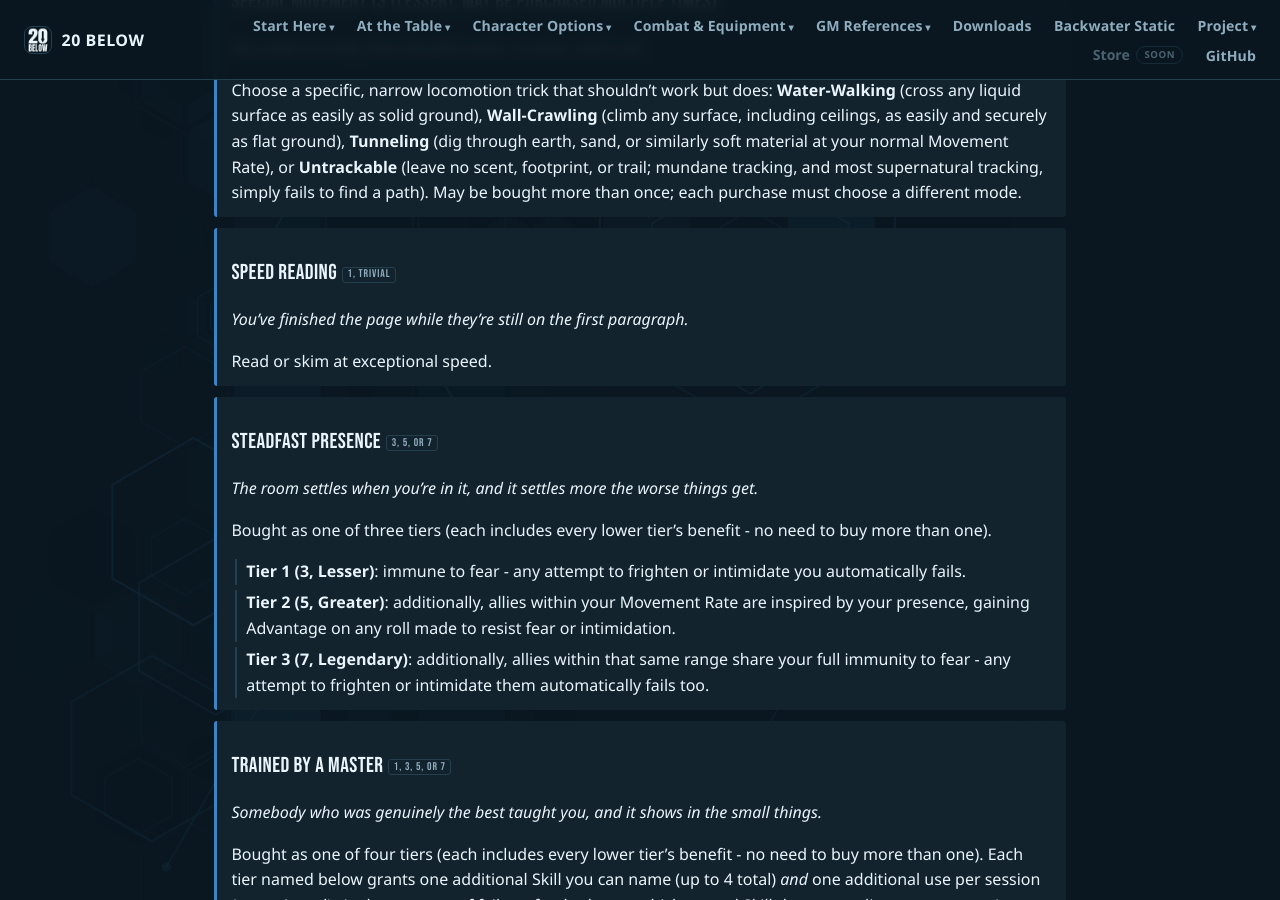
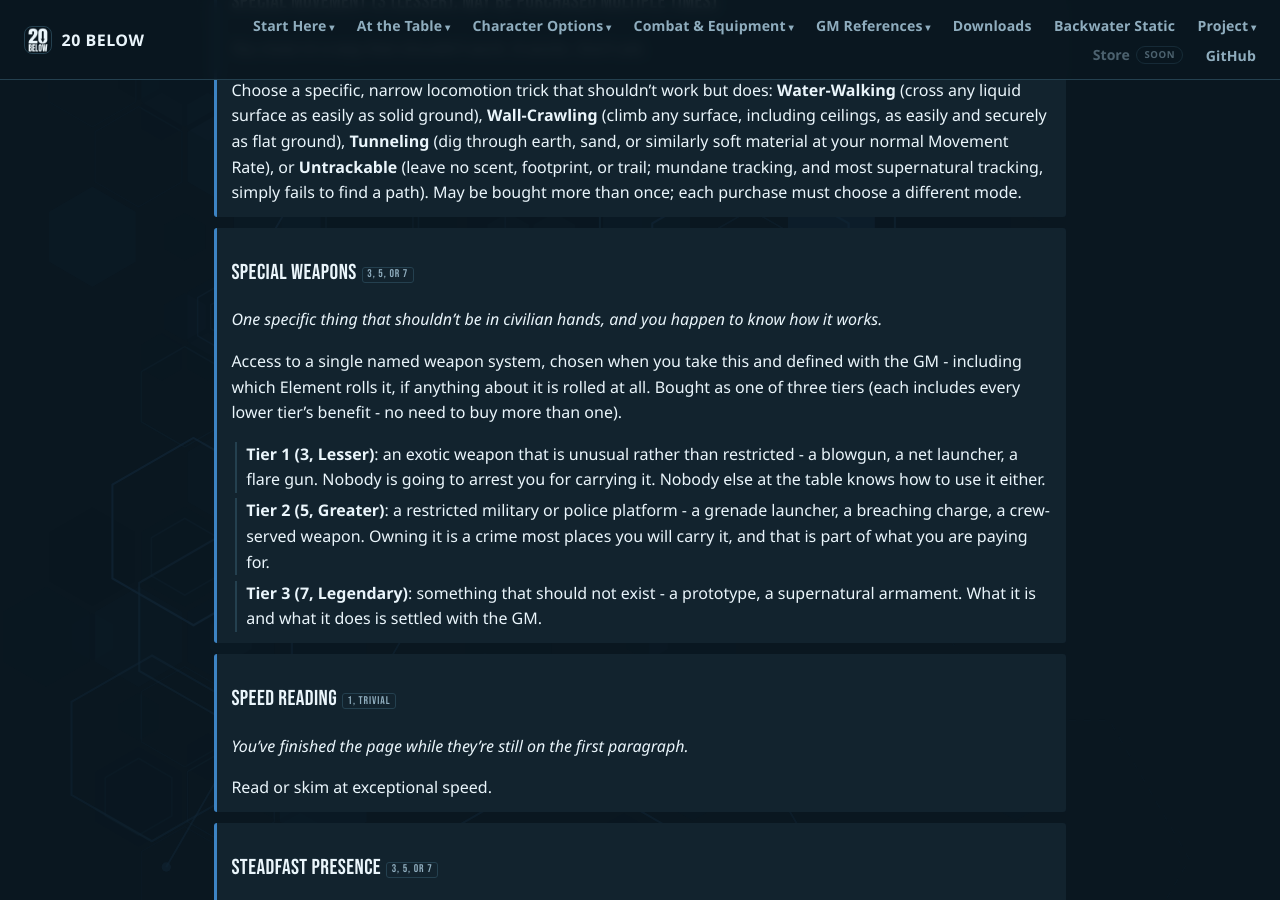
Before and after one commit to feralucce/20_Below, a Jekyll site: the page built from webbook/boons.md, in a window 1280 px wide and 900 px high, scrolled down 11205 px. Built offline with Jekyll 4.4.1, drawn with Linux system fonts in a browser that asks for light colours.

Commit message:
Special Weapons becomes a Boon
It never behaved like a Skill. No tier ladder, no Element of its own -
the only entry of eighty-eight without one - and defined per character
when it came up rather than trained. The Boons chapter already had the
shape waiting: Duelist is described there as that ladder, bought
instead of trained.

Tiered at 3, 5 or 7 rather than flat, because the three examples the
chapter already gave - a particular explosive, a military platform,
something that shouldn't exist - ladder on their own, and one price
would have charged the same for a blowgun and a prototype. It is bought
at creation like any other Boon; the cost and the GM naming the system
do the gatekeeping, so nothing needs a special case.

The paragraph explaining why one Skill had no Element goes with it. All
eighty-seven that remain have one, so there is no exception left to
explain.

Two notes stay, because both answer a question a reader still has, and
now they answer it. Special Weapons is where the exotic ranged weapons
live - blowgun, net launcher, flare gun - and no weapon Skill's ladder
reaches those: Firearms stops at Heavy, Archery at Warbow, Thrown at
Sling. Tier 1 names all three, so the route survived the move. Unarmed
points at Onslaught, which now says so itself rather than only listing
a fist among the things it might be.

Co-Authored-By: Claude Opus 5 <noreply@anthropic.com>

```diff
--- a/webbook/boons.md
+++ b/webbook/boons.md
@@ -820,6 +820,38 @@ Choose a specific, narrow locomotion trick that shouldn’t work but does: **Wat
 
 <div class="boon" markdown="1">
 
+<p class="boon-name" markdown="span">Special Weapons<span class="boon-cost">3, 5, or 7</span></p>
+
+<div class="boon-flavour" markdown="1">
+
+One specific thing that shouldn’t be in civilian hands, and you happen to know how it works.
+
+</div>
+
+Access to a single named weapon system, chosen when you take this and defined with the GM - including which Element rolls it, if anything about it is rolled at all. Bought as one of three tiers (each includes every lower tier’s benefit - no need to buy more than one).
+
+<div class="boon-tier" markdown="1">
+
+**Tier 1 (3, Lesser)**: an exotic weapon that is unusual rather than restricted - a blowgun, a net launcher, a flare gun. Nobody is going to arrest you for carrying it. Nobody else at the table knows how to use it either.
+
+</div>
+
+<div class="boon-tier" markdown="1">
+
+**Tier 2 (5, Greater)**: a restricted military or police platform - a grenade launcher, a breaching charge, a crew-served weapon. Owning it is a crime most places you will carry it, and that is part of what you are paying for.
+
+</div>
+
+<div class="boon-tier" markdown="1">
+
+**Tier 3 (7, Legendary)**: something that should not exist - a prototype, a supernatural armament. What it is and what it does is settled with the GM.
+
+</div>
+
+</div>
+
+<div class="boon" markdown="1">
+
 <p class="boon-name" markdown="span">Speed Reading<span class="boon-cost">1, Trivial</span></p>
 
 <div class="boon-flavour" markdown="1">
```
Also changed, not shown: rules/skills.md (+2 -3 lines), webbook/gifts.md (+2 -0 lines), webbook/skills.md (+2 -18 lines).
